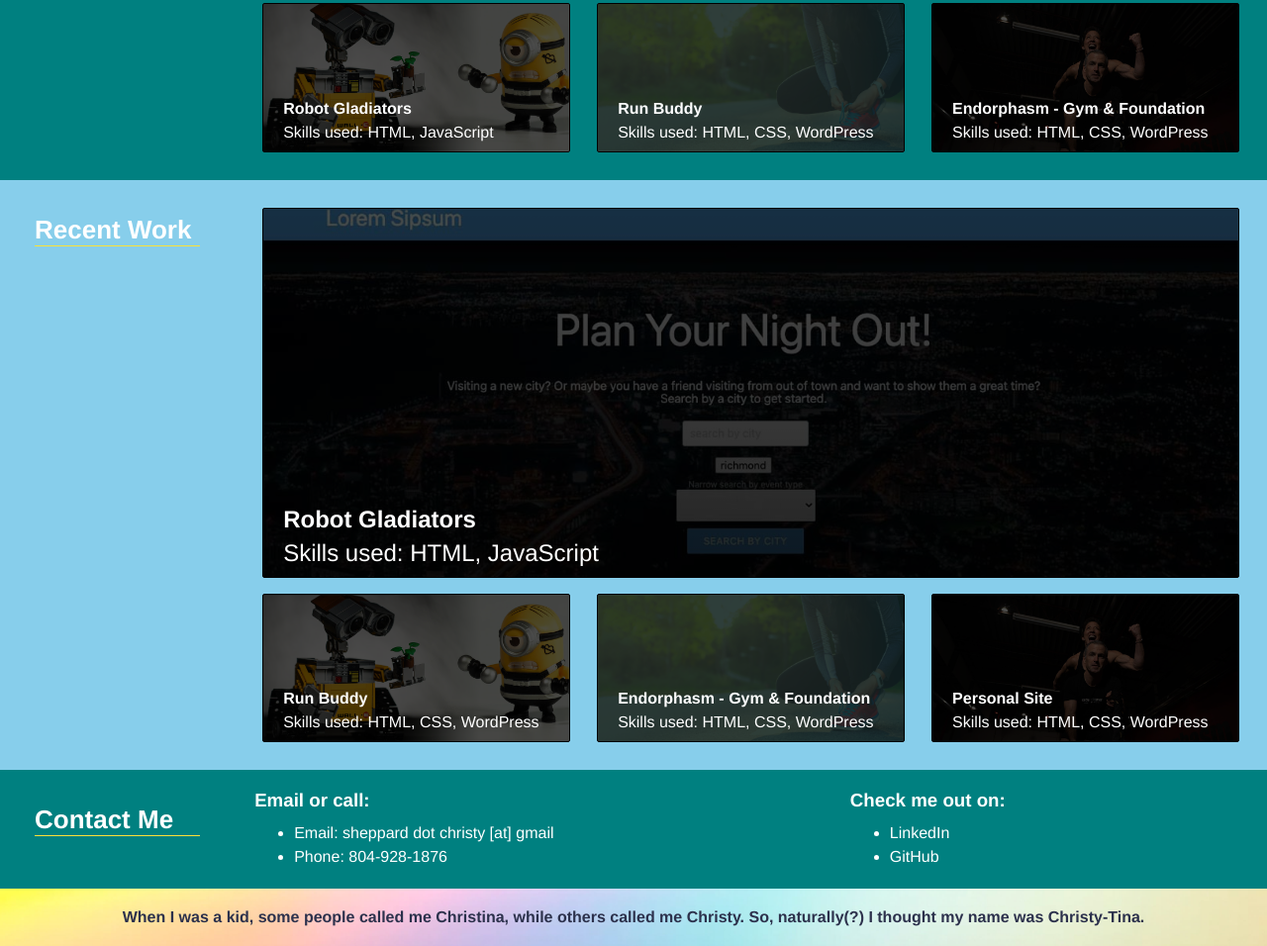
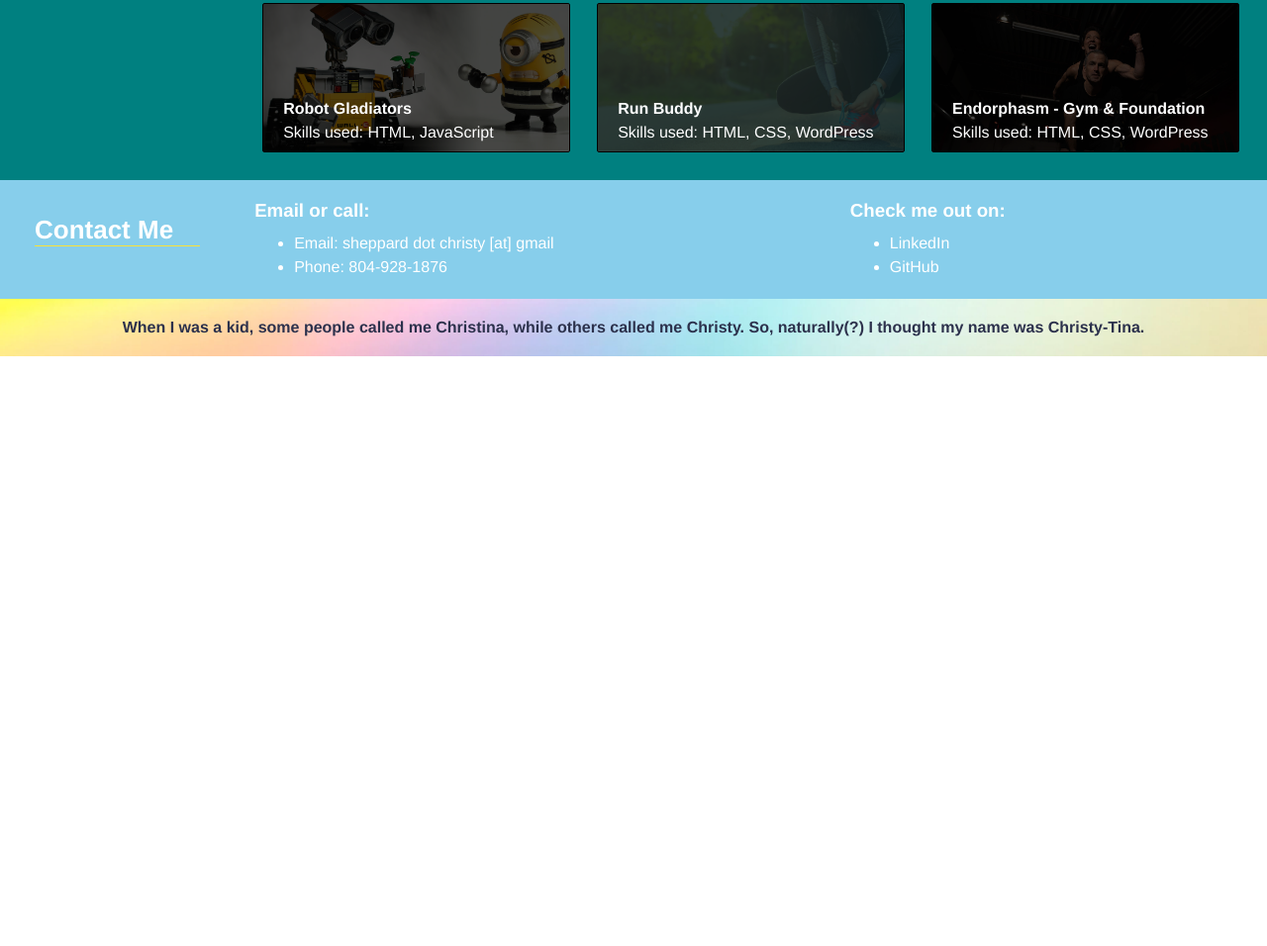
Before and after one commit to cshepscorp/portfolio-html, a plain HTML site: page index.html in a window 1280 px wide. Shown: the part 1103-2059 px from the top of the page at 99% size. After the commit the page ends 1463 px from the top, so only its background shows below. Drawn offline with Linux system fonts and the light colour scheme.

Commit message:
fixed duplicate work section

```diff
--- a/index.html
+++ b/index.html
@@ -81,33 +81,6 @@
             </div> -->
         </div>
     </section>
-    <!-- Contact Me section -->
-    <section id="contact">
-            <div class="intro">
-                <h3>
-                    Recent Work
-                </h3>
-            </div>
-            <div class="guts">
-                <!-- cards to display projects -->
-                <div class="card featured"  onclick="window.open('https://cshepscorp.github.io/robot-gladiators/','mywindow');" style="cursor: pointer;">
-                    <h4>Robot Gladiators</h4>
-                    <p>Skills used: HTML, JavaScript</p>
-                </div>
-                <div class="card two" onclick="window.open('https://cshepscorp.github.io/run-buddy/','mywindow');" style="cursor: pointer;">
-                    <h4>Run Buddy</h4>
-                    <p>Skills used: HTML, CSS, WordPress</p>
-                </div>
-                <div class="card three" onclick="window.open('https://www.endorphasm.com','mywindow');" style="cursor: pointer;">
-                    <h4>Endorphasm - Gym & Foundation</h4>
-                    <p>Skills used: HTML, CSS, WordPress</p>
-                </div>
-                <div class="card four" onclick="window.open('https://christinasheppard.com','mywindow');" style="cursor: pointer;">
-                    <h4>Personal Site</h4>
-                    <p>Skills used: HTML, CSS, WordPress</p>
-                </div>
-            </div>
-        </section>
         <!-- Contact Me section -->
         <section id="contact">
                 <div class="intro">
```
